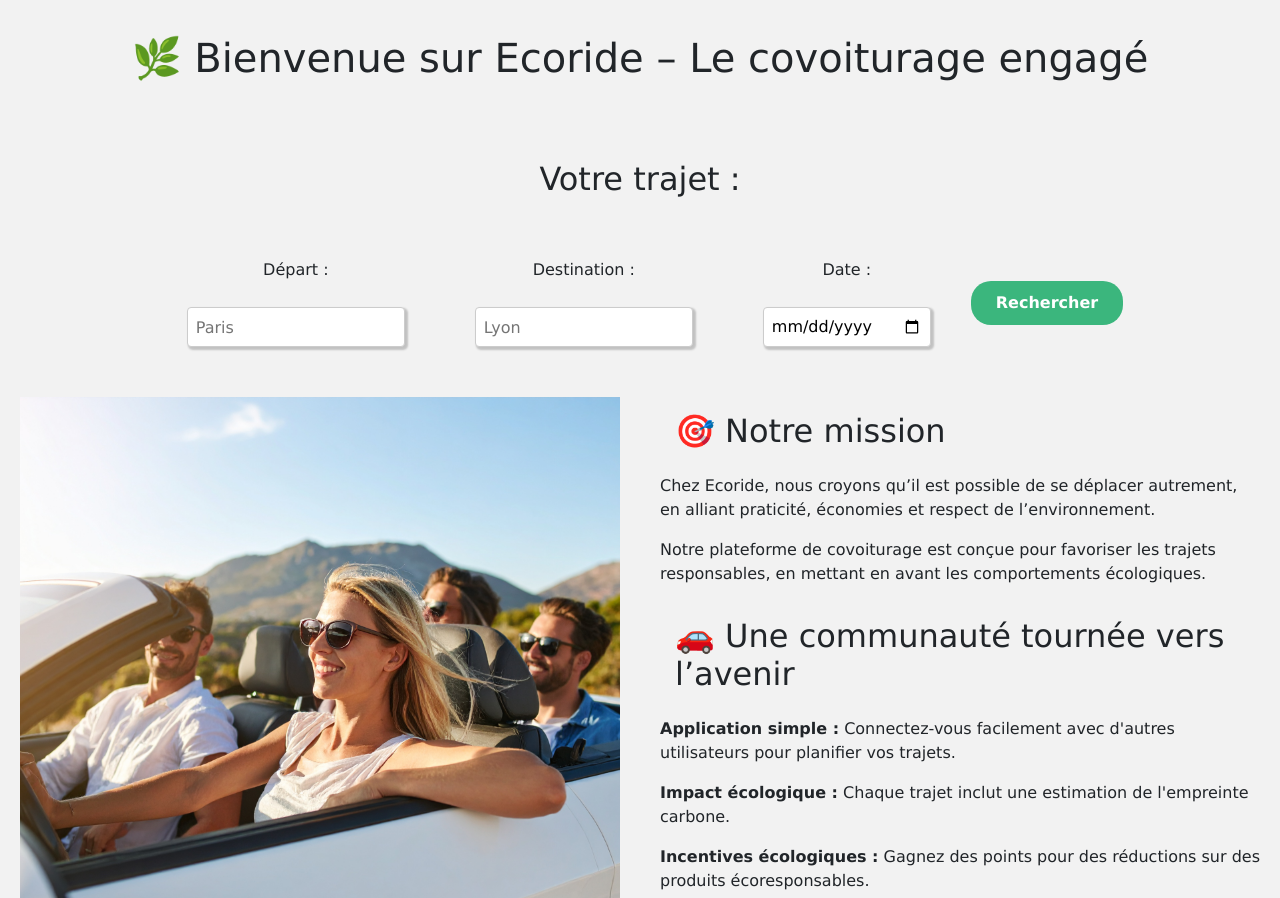
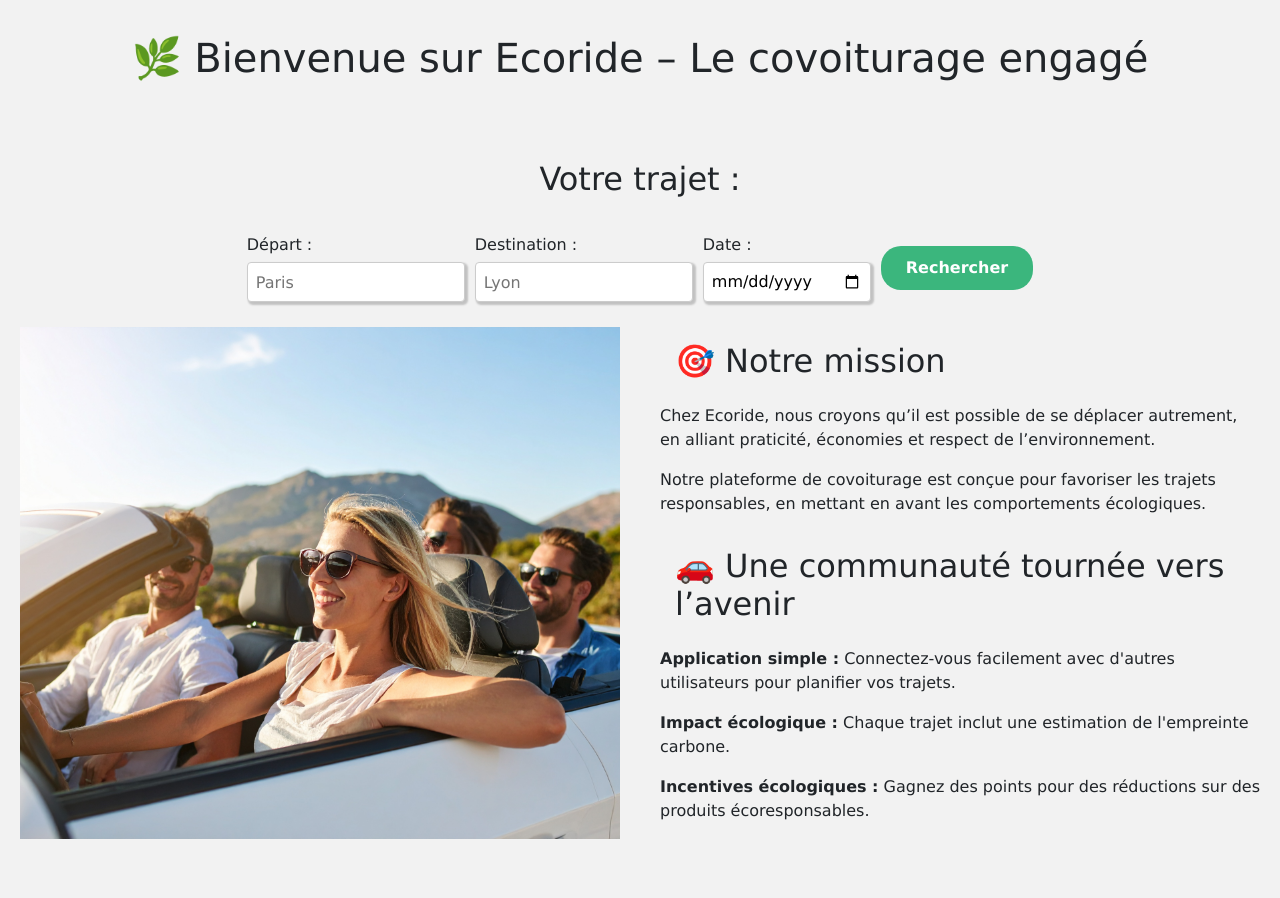
Before and after one commit to Guillgod/Ecoride, a PHP site: page /Ecoride/views/Page_accueil.php in a window 1280 px wide. Shown: the part 121-1019 px from the top of the page. Run offline with PHP 8.4, Linux system fonts and the light colour scheme; some libraries are stand-ins or nearby versions.

Commit message:
changement disposition barre de recherche

```diff
--- a/css/style.css
+++ b/css/style.css
@@ -1103,10 +1103,11 @@ textarea {
 .form-recherche-content{
     display: flex;
     flex-direction: column;
-    align-items: center;
+    align-items: flex-start;
     justify-content: center;
-    padding: 20px;
+    padding: 0px;
     gap: 5px;
+    margin: 5px 0
 }
 /* Responsive */
 @media (max-width: 768px) {
--- a/views/Barre_de_recherche.php
+++ b/views/Barre_de_recherche.php
@@ -30,21 +30,21 @@ if (session_status() == PHP_SESSION_NONE) {
             <div class="form-recherche">
                 <div class="form-recherche-content">
 
-                <li><label for="lieu_depart">Départ :</label>
-                <li><input type="text" id="lieu_depart" name="lieu_depart" required minlength="1" maxlength="50" size="20" placeholder="Paris"  value="<?= isset($_SESSION['form_data']['lieu_depart']) ? htmlspecialchars($_SESSION['form_data']['lieu_depart']) : '' ?>"></li>
+                <label for="lieu_depart">Départ :</label>
+                <input type="text" id="lieu_depart" name="lieu_depart" required minlength="1" maxlength="50" size="20" placeholder="Paris"  value="<?= isset($_SESSION['form_data']['lieu_depart']) ? htmlspecialchars($_SESSION['form_data']['lieu_depart']) : '' ?>">
 
                 </div>
 
                 <div class="form-recherche-content">
 
-                <li><label for="lieu_arrivée">Destination :</label>
-                <li><input type="text" id="lieu_arrivee" name="lieu_arrivee" required minlength="1" maxlength="50" size="20" placeholder="Lyon" value="<?= isset($_SESSION['form_data']['lieu_arrivee']) ? htmlspecialchars($_SESSION['form_data']['lieu_arrivee']) : '' ?>"></li>
+                <label for="lieu_arrivée">Destination :</label>
+                <input type="text" id="lieu_arrivee" name="lieu_arrivee" required minlength="1" maxlength="50" size="20" placeholder="Lyon" value="<?= isset($_SESSION['form_data']['lieu_arrivee']) ? htmlspecialchars($_SESSION['form_data']['lieu_arrivee']) : '' ?>">
                 </div>
 
                 <div class="form-recherche-content">
 
-                <li><label for="date_depart">Date :</label>
-                <li><input type="date" id="date_depart" name="date_depart" required minlength="4" maxlength="8" size="10"  value="<?= isset($_SESSION['form_data']['date_depart']) ? htmlspecialchars($_SESSION['form_data']['date_depart']) : '' ?>"></li>
+                <label for="date_depart">Date :</label>
+                <input type="date" id="date_depart" name="date_depart" required minlength="4" maxlength="8" size="10"  value="<?= isset($_SESSION['form_data']['date_depart']) ? htmlspecialchars($_SESSION['form_data']['date_depart']) : '' ?>">
                 </div>
 
 
```
